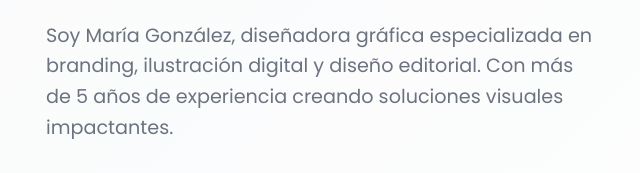
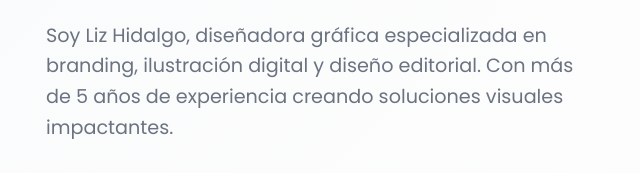
Before and after one commit to edDesign026/edDesign026.github.io, a plain HTML site: page index.html in a window 1280 px wide. Shown: the part 477-650 px from the top of the page, 14-654 px from the left. Drawn offline with Linux system fonts and the light colour scheme.

Commit message:
Update index.html
Cambio de nombre

```diff
--- a/index.html
+++ b/index.html
@@ -35,7 +35,7 @@
         <div class="hero-content">
             <div class="hero-text">
                 <h1>Creatividad que <span class="highlight">transforma</span> ideas en realidad</h1>
-                <p>Soy María González, diseñadora gráfica especializada en branding, ilustración digital y diseño editorial. Con más de 5 años de experiencia creando soluciones visuales impactantes.</p>
+                <p>Soy Liz Hidalgo, diseñadora gráfica especializada en branding, ilustración digital y diseño editorial. Con más de 5 años de experiencia creando soluciones visuales impactantes.</p>
                 <div class="hero-buttons">
                     <a href="#artes" class="btn btn-primary">Ver Portafolio</a>
                     <a href="#contacto" class="btn btn-secondary">Contactar</a>
```
